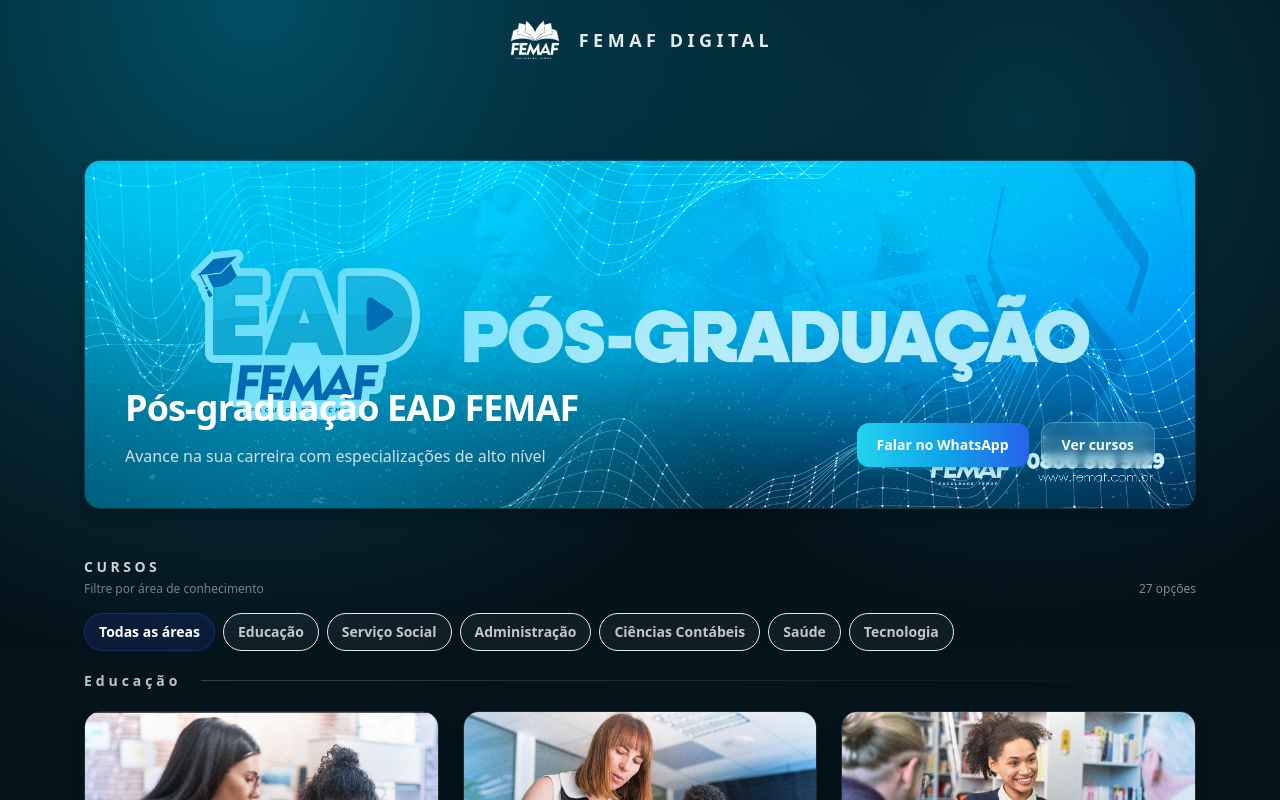
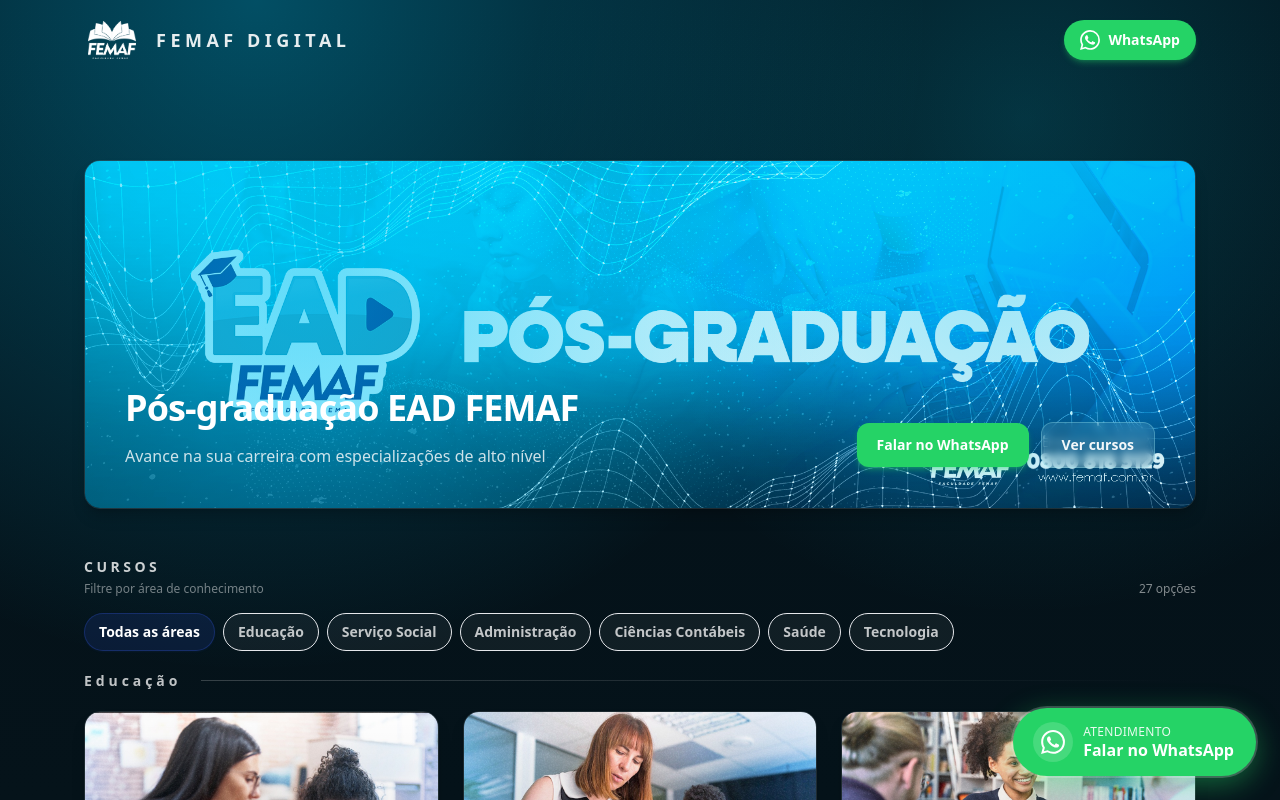
Before and after one commit to andre-fil/posgraduacao, a Next.js app: page / in a window 1280 px wide. Shown: the top 800 px of the page. Built offline with nearby package versions, Linux system fonts and the light colour scheme.

Commit message:
novos cuirsos + wpp

```diff
--- a/src/app/curso/[slug]/page.tsx
+++ b/src/app/curso/[slug]/page.tsx
@@ -1,6 +1,7 @@
 import Link from "next/link";
 import Image from "next/image";
 import { courses } from "@/data/courses";
+import { whatsappUrl } from "@/lib/whatsapp";
 import { CourseDisciplinesSection } from "@/components/CourseDisciplinesSection";
 
 export const dynamicParams = false;
@@ -17,9 +18,7 @@
 }) {
   const course = courses.find((c) => c.slug === params.slug);
   const whatsappHref = course
-    ? `https://wa.me/558008785129?text=${encodeURIComponent(
-        `Olá, tenho interesse na pós em ${course.title}`
-      )}`
+    ? whatsappUrl(`Olá, tenho interesse na pós em ${course.title}`)
     : "";
 
   if (!course) {
@@ -153,7 +152,7 @@
               href={whatsappHref}
               target="_blank"
               rel="noopener noreferrer"
-              className="mt-5 inline-flex w-full items-center justify-center rounded-xl bg-primary px-5 py-3.5 text-sm font-semibold text-white shadow-md shadow-primary/25 transition hover:bg-primary/90 hover:shadow-primary/35 focus-visible:outline-none focus-visible:ring-2 focus-visible:ring-accent/60"
+              className="mt-5 inline-flex w-full items-center justify-center gap-2 rounded-xl bg-[#25D366] px-5 py-3.5 text-sm font-semibold text-white shadow-md shadow-[#25D366]/35 transition hover:bg-[#20bd5a] hover:shadow-[#25D366]/45 focus-visible:outline-none focus-visible:ring-2 focus-visible:ring-[#25D366]/60"
             >
               Matricular via WhatsApp
             </a>
--- a/src/app/layout.tsx
+++ b/src/app/layout.tsx
@@ -2,6 +2,7 @@
 import { Inter } from "next/font/google";
 import "@/styles/globals.css";
 import { Header } from "@/components/Header";
+import { WhatsAppFloat } from "@/components/WhatsAppFloat";
 
 const inter = Inter({
   subsets: ["latin"],
@@ -28,7 +29,8 @@
         <div className="relative min-h-screen">
           <div className="pointer-events-none fixed inset-0 -z-10 bg-[radial-gradient(1200px_circle_at_20%_0%,rgba(0,200,248,0.34),transparent_56%),radial-gradient(900px_circle_at_80%_15%,rgba(6,182,212,0.22),transparent_55%),linear-gradient(to_bottom,#031018,#05131a)]" />
           <Header />
-          <main className="min-h-full pt-24">{children}</main>
+          <main className="min-h-full pb-24 pt-24 sm:pb-28">{children}</main>
+          <WhatsAppFloat />
         </div>
       </body>
     </html>
--- a/src/app/page.tsx
+++ b/src/app/page.tsx
@@ -3,6 +3,7 @@
 import { CoursesSection } from "@/components/CoursesSection";
 import { courses } from "@/data/courses";
 import imgCapaEad from "@/app/img/capa-ead-site.png";
+import { whatsappUrl, WHATSAPP_DEFAULT_MESSAGE } from "@/lib/whatsapp";
 
 export default function Home() {
   return (
@@ -39,10 +40,10 @@
 
                 <div className="flex shrink-0 flex-col gap-3 sm:flex-row sm:items-center">
                   <a
-                    href="https://wa.me/558008785129"
+                    href={whatsappUrl(WHATSAPP_DEFAULT_MESSAGE)}
                     target="_blank"
                     rel="noopener noreferrer"
-                    className="inline-flex items-center justify-center rounded-xl bg-gradient-to-r from-cyan-400 via-sky-500 to-blue-600 px-5 py-3 text-sm font-semibold text-white shadow-md shadow-cyan-600/30 transition hover:brightness-105 hover:shadow-cyan-500/40 focus-visible:outline-none focus-visible:ring-2 focus-visible:ring-cyan-300/70"
+                    className="inline-flex items-center justify-center rounded-xl bg-[#25D366] px-5 py-3 text-sm font-semibold text-white shadow-md shadow-[#25D366]/35 transition hover:bg-[#20bd5a] hover:shadow-[#25D366]/45 focus-visible:outline-none focus-visible:ring-2 focus-visible:ring-[#25D366]/60"
                   >
                     Falar no WhatsApp
                   </a>
--- a/src/components/CourseCard.tsx
+++ b/src/components/CourseCard.tsx
@@ -1,5 +1,6 @@
 import Image, { type StaticImageData } from "next/image";
 import Link from "next/link";
+import { whatsappUrl } from "@/lib/whatsapp";
 
 export type CourseCardCourse = {
   slug: string;
@@ -9,9 +10,9 @@
 };
 
 export function CourseCard({ course }: { course: CourseCardCourse }) {
-  const whatsappHref = `https://wa.me/558008785129?text=${encodeURIComponent(
+  const whatsappHref = whatsappUrl(
     `Olá, tenho interesse na pós em ${course.title}`
-  )}`;
+  );
 
   return (
     <article className="group relative overflow-hidden rounded-2xl border border-white/10 bg-glass/8 shadow-lg shadow-black/20 backdrop-blur transition duration-300 hover:scale-105 hover:border-white/20">
@@ -55,7 +56,7 @@
               href={whatsappHref}
               target="_blank"
               rel="noopener noreferrer"
-              className="inline-flex w-full items-center justify-center rounded-xl bg-primary px-4 py-2.5 text-sm font-semibold text-white shadow-md shadow-primary/20 transition hover:bg-primary/90 focus-visible:outline-none focus-visible:ring-2 focus-visible:ring-accent/60"
+              className="inline-flex w-full items-center justify-center rounded-xl bg-[#25D366] px-4 py-2.5 text-sm font-semibold text-white shadow-md shadow-[#25D366]/25 transition hover:bg-[#20bd5a] focus-visible:outline-none focus-visible:ring-2 focus-visible:ring-[#25D366]/60"
             >
               Matricular
             </a>
--- a/src/components/Header.tsx
+++ b/src/components/Header.tsx
@@ -1,11 +1,12 @@
 import Link from "next/link";
 import Image from "next/image";
+import { whatsappUrl, WHATSAPP_DEFAULT_MESSAGE } from "@/lib/whatsapp";
 
 export function Header() {
   return (
     <header className="fixed inset-x-0 top-0 z-50 bg-transparent">
-      <div className="mx-auto flex h-20 max-w-6xl items-center justify-center px-5">
-        <Link href="/" className="flex items-center gap-3.5 sm:gap-4">
+      <div className="mx-auto flex h-20 max-w-6xl items-center justify-between gap-4 px-5">
+        <Link href="/" className="flex min-w-0 items-center gap-3.5 sm:gap-4">
           <span className="relative h-11 w-11 overflow-hidden rounded-xl sm:h-14 sm:w-14">
             <Image
               src="/logo-femaf.png"
@@ -17,11 +18,35 @@
             />
           </span>
 
-          <span className="text-base font-semibold tracking-[0.22em] text-white/90 hover:text-white sm:text-lg sm:tracking-[0.25em]">
+          <span className="truncate text-base font-semibold tracking-[0.22em] text-white/90 hover:text-white sm:text-lg sm:tracking-[0.25em]">
             FEMAF DIGITAL
           </span>
         </Link>
+
+        <a
+          href={whatsappUrl(WHATSAPP_DEFAULT_MESSAGE)}
+          target="_blank"
+          rel="noopener noreferrer"
+          className="inline-flex shrink-0 items-center justify-center gap-2 rounded-full bg-[#25D366] px-3.5 py-2.5 text-xs font-semibold text-white shadow-md shadow-[#25D366]/30 transition hover:bg-[#20bd5a] focus-visible:outline-none focus-visible:ring-2 focus-visible:ring-[#25D366]/60 sm:px-4 sm:py-2.5 sm:text-sm"
+          aria-label="Falar com a FEMAF no WhatsApp"
+        >
+          <WhatsAppIcon className="h-4 w-4 sm:h-5 sm:w-5" />
+          <span>WhatsApp</span>
+        </a>
       </div>
     </header>
   );
 }
+
+function WhatsAppIcon({ className }: { className?: string }) {
+  return (
+    <svg
+      viewBox="0 0 24 24"
+      aria-hidden
+      className={className}
+      fill="currentColor"
+    >
+      <path d="M17.472 14.382c-.297-.149-1.758-.867-2.03-.967-.273-.099-.471-.148-.67.15-.197.297-.767.966-.94 1.164-.173.199-.347.223-.644.075-.297-.15-1.255-.463-2.39-1.475-.883-.788-1.48-1.761-1.653-2.059-.173-.297-.018-.458.13-.606.134-.133.298-.347.446-.52.149-.174.198-.298.298-.497.099-.198.05-.371-.025-.52-.075-.149-.669-1.612-.916-2.207-.242-.579-.487-.5-.669-.51-.173-.008-.371-.01-.57-.01-.198 0-.52.074-.792.372-.272.297-1.04 1.016-1.04 2.479 0 1.462 1.065 2.875 1.213 3.074.149.198 2.096 3.2 5.077 4.487.709.306 1.262.489 1.694.625.712.227 1.36.195 1.871.118.571-.085 1.758-.719 2.006-1.413.248-.694.248-1.289.173-1.413-.074-.124-.272-.198-.57-.347m-5.421 7.403h-.004a9.87 9.87 0 01-5.031-1.378l-.361-.214-3.741.982.998-3.648-.235-.374a9.86 9.86 0 01-1.51-5.26c.001-5.45 4.436-9.884 9.888-9.884 2.64 0 5.122 1.03 6.988 2.898a9.825 9.825 0 012.893 6.994c-.003 5.45-4.435 9.884-9.881 9.884m8.413-18.297A11.815 11.815 0 0012.05 0C5.495 0 .16 5.335.157 11.892c0 2.096.547 4.142 1.588 5.945L.057 24l6.305-1.654a11.882 11.882 0 005.683 1.448h.005c6.554 0 11.89-5.335 11.893-11.893a11.821 11.821 0 00-3.48-8.413z" />
+    </svg>
+  );
+}
--- /dev/null
+++ b/src/components/WhatsAppFloat.tsx
@@ -0,0 +1,36 @@
+import { whatsappUrl, WHATSAPP_DEFAULT_MESSAGE } from "@/lib/whatsapp";
+
+function WhatsAppIcon({ className }: { className?: string }) {
+  return (
+    <svg
+      viewBox="0 0 24 24"
+      aria-hidden
+      className={className}
+      fill="currentColor"
+    >
+      <path d="M17.472 14.382c-.297-.149-1.758-.867-2.03-.967-.273-.099-.471-.148-.67.15-.197.297-.767.966-.94 1.164-.173.199-.347.223-.644.075-.297-.15-1.255-.463-2.39-1.475-.883-.788-1.48-1.761-1.653-2.059-.173-.297-.018-.458.13-.606.134-.133.298-.347.446-.52.149-.174.198-.298.298-.497.099-.198.05-.371-.025-.52-.075-.149-.669-1.612-.916-2.207-.242-.579-.487-.5-.669-.51-.173-.008-.371-.01-.57-.01-.198 0-.52.074-.792.372-.272.297-1.04 1.016-1.04 2.479 0 1.462 1.065 2.875 1.213 3.074.149.198 2.096 3.2 5.077 4.487.709.306 1.262.489 1.694.625.712.227 1.36.195 1.871.118.571-.085 1.758-.719 2.006-1.413.248-.694.248-1.289.173-1.413-.074-.124-.272-.198-.57-.347m-5.421 7.403h-.004a9.87 9.87 0 01-5.031-1.378l-.361-.214-3.741.982.998-3.648-.235-.374a9.86 9.86 0 01-1.51-5.26c.001-5.45 4.436-9.884 9.888-9.884 2.64 0 5.122 1.03 6.988 2.898a9.825 9.825 0 012.893 6.994c-.003 5.45-4.435 9.884-9.881 9.884m8.413-18.297A11.815 11.815 0 0012.05 0C5.495 0 .16 5.335.157 11.892c0 2.096.547 4.142 1.588 5.945L.057 24l6.305-1.654a11.882 11.882 0 005.683 1.448h.005c6.554 0 11.89-5.335 11.893-11.893a11.821 11.821 0 00-3.48-8.413z" />
+    </svg>
+  );
+}
+
+export function WhatsAppFloat() {
+  return (
+    <a
+      href={whatsappUrl(WHATSAPP_DEFAULT_MESSAGE)}
+      target="_blank"
+      rel="noopener noreferrer"
+      aria-label="Falar com a FEMAF no WhatsApp — atendimento para estudantes"
+      className="group fixed bottom-5 right-5 z-[60] flex min-h-[3.25rem] items-center gap-2.5 rounded-full bg-[#25D366] px-4 py-3 text-sm font-semibold text-white shadow-[0_8px_30px_rgba(37,211,102,0.45)] ring-2 ring-white/20 transition hover:scale-[1.03] hover:bg-[#20bd5a] hover:shadow-[0_10px_36px_rgba(37,211,102,0.55)] focus-visible:outline-none focus-visible:ring-4 focus-visible:ring-[#25D366]/50 sm:bottom-6 sm:right-6 sm:px-5 sm:py-3.5 sm:text-base"
+    >
+      <span className="flex h-9 w-9 shrink-0 items-center justify-center rounded-full bg-white/15 sm:h-10 sm:w-10">
+        <WhatsAppIcon className="h-5 w-5 sm:h-6 sm:w-6" />
+      </span>
+      <span className="pr-0.5 leading-tight">
+        <span className="block text-[10px] font-medium uppercase tracking-wide text-white/90 sm:text-xs">
+          Atendimento
+        </span>
+        <span className="block">Falar no WhatsApp</span>
+      </span>
+    </a>
+  );
+}
--- /dev/null
+++ b/src/lib/whatsapp.ts
@@ -0,0 +1,10 @@
+export const WHATSAPP_PHONE = "558008785129";
+
+export const WHATSAPP_DEFAULT_MESSAGE =
+  "Olá! Tenho interesse em uma pós-graduação EAD da FEMAF e gostaria de mais informações.";
+
+export function whatsappUrl(text?: string) {
+  const base = `https://wa.me/${WHATSAPP_PHONE}`;
+  if (!text) return base;
+  return `${base}?text=${encodeURIComponent(text)}`;
+}
```
